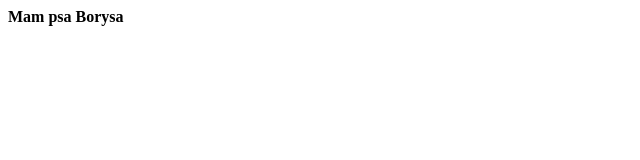
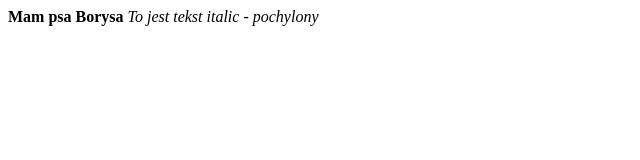
Before and after one commit to DariuszLewinski/repo, a plain HTML site: page index.html in a window 1280 px wide. Shown: the whole page, without its empty margins (0-640 px from the left). Drawn offline with Linux system fonts and the light colour scheme.

Commit message:
Addition of new info to the page

```diff
--- a/index.html
+++ b/index.html
@@ -5,5 +5,6 @@
 
 	<body>
 		<b>Mam psa Borysa</b>
+		<i>To jest tekst italic - pochylony</i>
 	</body>
 </html>
```
